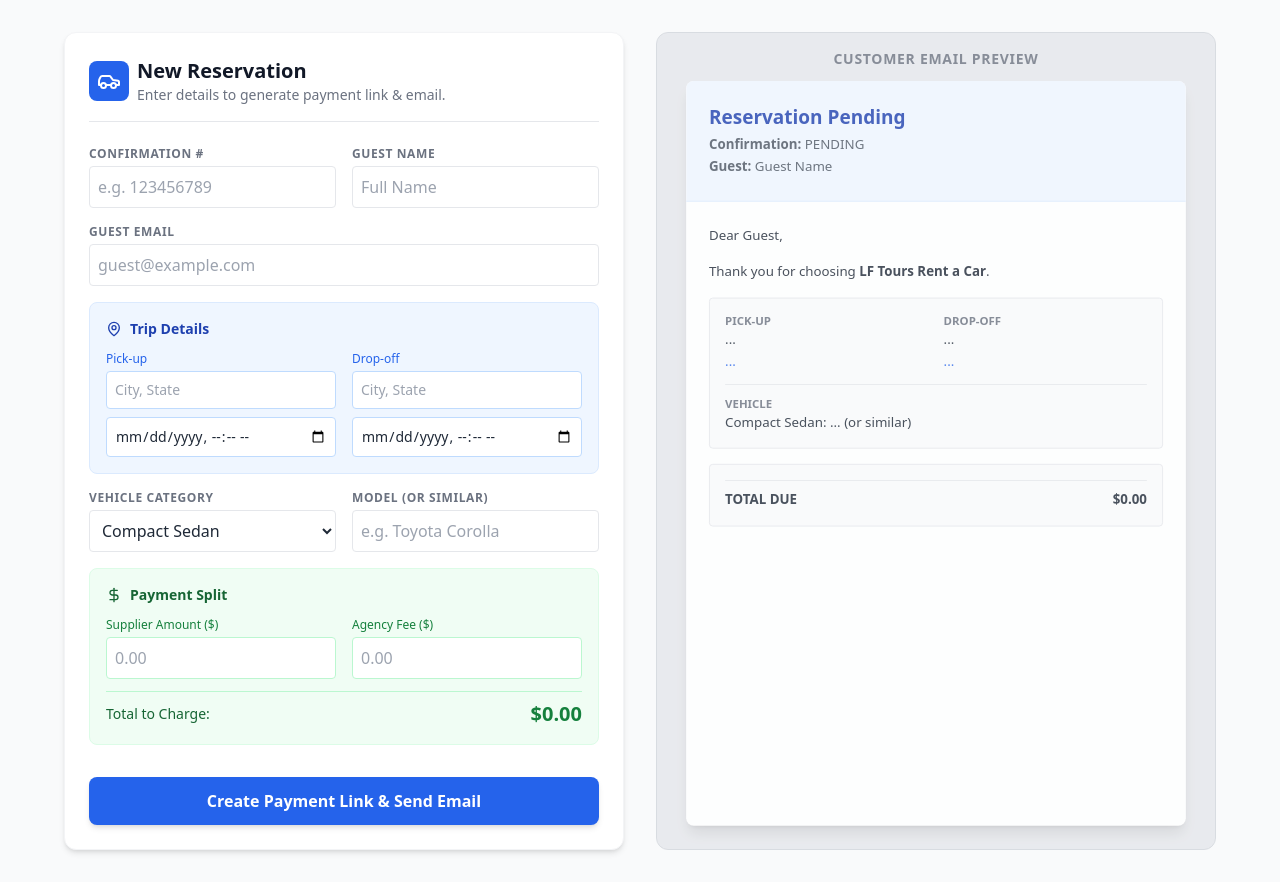
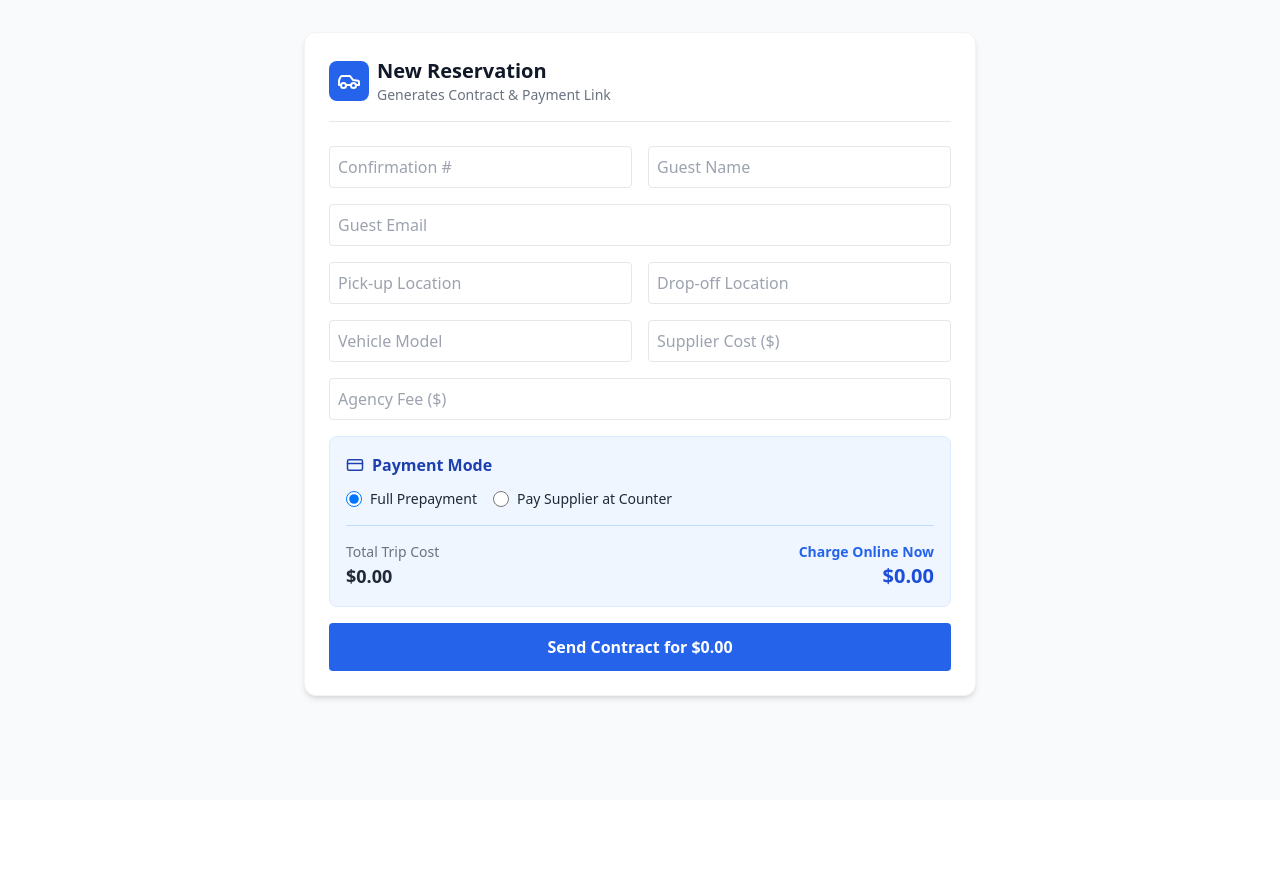
Before and after one commit to Kranti86/Agentportal, a React (Vite) app: page / in a window 1280 px wide. After the commit the page ends 800 px from the top, so only its background shows below. Built offline with nearby package versions, Linux system fonts and the light colour scheme.

Commit message:
Implement payment type selection and calculations
Added payment type selection and updated payment calculations.

```diff
--- a/src/App.jsx
+++ b/src/App.jsx
@@ -1,12 +1,14 @@
 import React, { useState } from 'react';
-import { Send, MapPin, Car, DollarSign, CheckCircle, AlertTriangle } from 'lucide-react';
+import { Send, MapPin, Car, DollarSign, CheckCircle, AlertTriangle, CreditCard } from 'lucide-react';
 
 export default function BookingPortal() {
   const [status, setStatus] = useState('idle');
   const [errorMessage, setErrorMessage] = useState('');
-  const [paymentLink, setPaymentLink] = useState('');
+  const [reviewLink, setReviewLink] = useState('');
 
-  // CHANGED: Default data is now EMPTY, ready for any customer
+  // New State for Payment Type
+  const [paymentType, setPaymentType] = useState('prepaid'); // 'prepaid' or 'pay_at_counter'
+
   const [formData, setFormData] = useState({
     confirmationNumber: '',
     guestName: '',
@@ -15,14 +17,21 @@ export default function BookingPortal() {
     pickupDate: '',
     dropoffLocation: '',
     dropoffDate: '',
-    vehicleCategory: 'Compact Sedan', // Default selection
+    vehicleCategory: 'Compact Sedan',
     vehicleModel: '',
-    supplierName: 'Enterprise Rent A Car', // Default selection
+    supplierName: 'Enterprise Rent A Car',
     supplierAmount: '',
     agencyFee: ''
   });
 
-  const totalAmount = (parseFloat(formData.supplierAmount || 0) + parseFloat(formData.agencyFee || 0)).toFixed(2);
+  // Financial Calculations
+  const supplierVal = parseFloat(formData.supplierAmount || 0);
+  const agencyVal = parseFloat(formData.agencyFee || 0);
+  const totalTripCost = (supplierVal + agencyVal).toFixed(2);
+
+  // Determine what is charged online based on selection
+  const amountToChargeNow = paymentType === 'prepaid' ? totalTripCost : agencyVal.toFixed(2);
+  const amountDueAtCounter = paymentType === 'prepaid' ? '0.00' : supplierVal.toFixed(2);
 
   const handleChange = (e) => {
     setFormData({ ...formData, [e.target.name]: e.target.value });
@@ -32,28 +41,25 @@ export default function BookingPortal() {
     e.preventDefault();
     setStatus('loading');
     setErrorMessage('');
-    setPaymentLink('');
+    setReviewLink('');
 
     try {
-      // Connects to your live Heroku server
       const response = await fetch('https://carrentalemailservice-c73f9b7cf7b6.herokuapp.com/create-booking', {
         method: 'POST',
-        headers: {
-          'Content-Type': 'application/json',
-        },
-        body: JSON.stringify(formData),
+        headers: { 'Content-Type': 'application/json' },
+        body: JSON.stringify({
+          ...formData,
+          paymentType, // Send the selection to the server
+          amountToChargeNow // Explicitly tell server what to charge
+        }),
       });
 
       const result = await response.json();
 
       if (response.ok && result.success) {
         setStatus('success');
-        setPaymentLink(result.link);
-
-        // Optional: Clear form after success so it's ready for the next customer?
-        // setFormData({ ...formData, confirmationNumber: '', guestName: '', guestEmail: '' });
-
-        setTimeout(() => setStatus('idle'), 10000);
+        setReviewLink(result.link);
+        setTimeout(() => setStatus('idle'), 20000);
       } else {
         throw new Error(result.error || 'Failed to create booking');
       }
@@ -61,184 +67,99 @@ export default function BookingPortal() {
     } catch (error) {
       console.error("Booking Error:", error);
       setStatus('error');
-      setErrorMessage(error.message || "Server is not responding. Check API keys.");
+      setErrorMessage(error.message || "Server Error.");
     }
   };
 
   return (
     <div className="min-h-screen bg-gray-50 text-gray-800 p-4 md:p-8 font-sans">
-      <div className="max-w-6xl mx-auto grid grid-cols-1 lg:grid-cols-2 gap-8">
-
-        {/* LEFT COLUMN: INPUT FORM */}
-        <div className="bg-white p-6 rounded-xl shadow-md border border-gray-100">
+      <div className="max-w-2xl mx-auto bg-white p-6 rounded-xl shadow-md border border-gray-100">
           <div className="flex items-center gap-2 mb-6 border-b pb-4">
-            <div className="bg-blue-600 p-2 rounded-lg text-white">
-              <Car size={24} />
-            </div>
+            <div className="bg-blue-600 p-2 rounded-lg text-white"><Car size={24} /></div>
             <div>
               <h1 className="text-xl font-bold text-gray-900">New Reservation</h1>
-              <p className="text-sm text-gray-500">Enter details to generate payment link & email.</p>
+              <p className="text-sm text-gray-500">Generates Contract & Payment Link</p>
             </div>
           </div>
 
           <form onSubmit={handleSubmit} className="space-y-4">
-            {/* Guest Info */}
-            <div className="grid grid-cols-1 md:grid-cols-2 gap-4">
-              <div>
-                <label className="block text-xs font-semibold text-gray-500 uppercase tracking-wider mb-1">Confirmation #</label>
-                <input required type="text" name="confirmationNumber" value={formData.confirmationNumber} onChange={handleChange} className="w-full p-2 border rounded focus:ring-2 focus:ring-blue-500 outline-none" placeholder="e.g. 123456789" />
-              </div>
-              <div>
-                <label className="block text-xs font-semibold text-gray-500 uppercase tracking-wider mb-1">Guest Name</label>
-                <input required type="text" name="guestName" value={formData.guestName} onChange={handleChange} className="w-full p-2 border rounded focus:ring-2 focus:ring-blue-500 outline-none" placeholder="Full Name" />
-              </div>
+            {/* ... Existing Input Fields ... */}
+            <div className="grid grid-cols-2 gap-4">
+              <input required type="text" name="confirmationNumber" value={formData.confirmationNumber} onChange={handleChange} className="w-full p-2 border rounded" placeholder="Confirmation #" />
+              <input required type="text" name="guestName" value={formData.guestName} onChange={handleChange} className="w-full p-2 border rounded" placeholder="Guest Name" />
+            </div>
+            <input required type="email" name="guestEmail" value={formData.guestEmail} onChange={handleChange} className="w-full p-2 border rounded" placeholder="Guest Email" />
+
+            <div className="grid grid-cols-2 gap-4">
+               <input required type="text" name="pickupLocation" value={formData.pickupLocation} onChange={handleChange} className="w-full p-2 border rounded" placeholder="Pick-up Location" />
+               <input required type="text" name="dropoffLocation" value={formData.dropoffLocation} onChange={handleChange} className="w-full p-2 border rounded" placeholder="Drop-off Location" />
             </div>
 
-            <div>
-                <label className="block text-xs font-semibold text-gray-500 uppercase tracking-wider mb-1">Guest Email</label>
-                <input required type="email" name="guestEmail" value={formData.guestEmail} onChange={handleChange} className="w-full p-2 border rounded focus:ring-2 focus:ring-blue-500 outline-none" placeholder="guest@example.com" />
+            <div className="grid grid-cols-2 gap-4">
+               <input required type="text" name="vehicleModel" value={formData.vehicleModel} onChange={handleChange} className="w-full p-2 border rounded" placeholder="Vehicle Model" />
+               <input required type="number" step="0.01" name="supplierAmount" value={formData.supplierAmount} onChange={handleChange} className="w-full p-2 border rounded" placeholder="Supplier Cost ($)" />
             </div>
+             <input required type="number" step="0.01" name="agencyFee" value={formData.agencyFee} onChange={handleChange} className="w-full p-2 border rounded" placeholder="Agency Fee ($)" />
 
-            {/* Locations & Dates */}
-            <div className="p-4 bg-blue-50 rounded-lg space-y-3 border border-blue-100">
-              <h3 className="font-semibold text-blue-800 text-sm flex items-center gap-2"><MapPin size={16}/> Trip Details</h3>
-              <div className="grid grid-cols-1 md:grid-cols-2 gap-4">
+            {/* PAYMENT TYPE TOGGLE */}
+            <div className="bg-blue-50 p-4 rounded-lg border border-blue-100">
+              <h3 className="font-bold text-blue-800 mb-3 flex items-center gap-2"><CreditCard size={18}/> Payment Mode</h3>
+              <div className="flex gap-4">
+                <label className="flex items-center gap-2 cursor-pointer">
+                  <input
+                    type="radio"
+                    name="ptype"
+                    checked={paymentType === 'prepaid'}
+                    onChange={() => setPaymentType('prepaid')}
+                    className="w-4 h-4 text-blue-600"
+                  />
+                  <span className="text-sm font-medium">Full Prepayment</span>
+                </label>
+                <label className="flex items-center gap-2 cursor-pointer">
+                  <input
+                    type="radio"
+                    name="ptype"
+                    checked={paymentType === 'pay_at_counter'}
+                    onChange={() => setPaymentType('pay_at_counter')}
+                    className="w-4 h-4 text-blue-600"
+                  />
+                  <span className="text-sm font-medium">Pay Supplier at Counter</span>
+                </label>
+              </div>
+
+              {/* DYNAMIC TOTALS DISPLAY */}
+              <div className="mt-4 pt-4 border-t border-blue-200 grid grid-cols-2 gap-4 text-sm">
                 <div>
-                  <label className="block text-xs text-blue-600 mb-1">Pick-up</label>
-                  <input required type="text" name="pickupLocation" value={formData.pickupLocation} onChange={handleChange} className="w-full p-2 border border-blue-200 rounded text-sm mb-2" placeholder="City, State" />
-                  <input required type="datetime-local" name="pickupDate" value={formData.pickupDate} onChange={handleChange} className="w-full p-2 border border-blue-200 rounded text-sm" />
+                  <span className="text-gray-500 block">Total Trip Cost</span>
+                  <span className="font-bold text-gray-800 text-lg">${totalTripCost}</span>
                 </div>
-                <div>
-                  <label className="block text-xs text-blue-600 mb-1">Drop-off</label>
-                  <input required type="text" name="dropoffLocation" value={formData.dropoffLocation} onChange={handleChange} className="w-full p-2 border border-blue-200 rounded text-sm mb-2" placeholder="City, State" />
-                  <input required type="datetime-local" name="dropoffDate" value={formData.dropoffDate} onChange={handleChange} className="w-full p-2 border border-blue-200 rounded text-sm" />
+                <div className="text-right">
+                  <span className="text-blue-600 block font-bold">Charge Online Now</span>
+                  <span className="font-black text-blue-700 text-xl">${amountToChargeNow}</span>
+                  {paymentType === 'pay_at_counter' && (
+                    <span className="text-xs text-orange-600 block mt-1">Due at Counter: ${amountDueAtCounter}</span>
+                  )}
                 </div>
               </div>
             </div>
 
-            {/* Vehicle */}
-            <div className="grid grid-cols-1 md:grid-cols-2 gap-4">
-               <div>
-                  <label className="block text-xs font-semibold text-gray-500 uppercase tracking-wider mb-1">Vehicle Category</label>
-                  <select name="vehicleCategory" value={formData.vehicleCategory} onChange={handleChange} className="w-full p-2 border rounded bg-white">
-                    <option>Compact Sedan</option>
-                    <option>Mid-size Sedan</option>
-                    <option>Minivan</option>
-                    <option>SUV</option>
-                    <option>Luxury</option>
-                  </select>
-               </div>
-               <div>
-                  <label className="block text-xs font-semibold text-gray-500 uppercase tracking-wider mb-1">Model (or similar)</label>
-                  <input required type="text" name="vehicleModel" value={formData.vehicleModel} onChange={handleChange} className="w-full p-2 border rounded" placeholder="e.g. Toyota Corolla" />
-               </div>
-            </div>
+            {/* STATUS MESSAGES */}
+            {status === 'error' && <p className="text-red-600 text-sm bg-red-50 p-3 rounded">{errorMessage}</p>}
 
-            {/* Financials */}
-            <div className="p-4 bg-green-50 rounded-lg space-y-3 border border-green-100">
-               <h3 className="font-semibold text-green-800 text-sm flex items-center gap-2"><DollarSign size={16}/> Payment Split</h3>
-               <div className="grid grid-cols-2 gap-4">
-                  <div>
-                    <label className="block text-xs text-green-700 mb-1">Supplier Amount ($)</label>
-                    <input required type="number" step="0.01" name="supplierAmount" value={formData.supplierAmount} onChange={handleChange} className="w-full p-2 border border-green-200 rounded" placeholder="0.00" />
-                  </div>
-                  <div>
-                    <label className="block text-xs text-green-700 mb-1">Agency Fee ($)</label>
-                    <input required type="number" step="0.01" name="agencyFee" value={formData.agencyFee} onChange={handleChange} className="w-full p-2 border border-green-200 rounded" placeholder="0.00" />
-                  </div>
-               </div>
-               <div className="flex justify-between items-center pt-2 border-t border-green-200">
-                  <span className="text-sm font-medium text-green-800">Total to Charge:</span>
-                  <span className="text-xl font-bold text-green-700">${totalAmount}</span>
-               </div>
-            </div>
+            {status === 'success' && (
+              <div className="bg-green-50 text-green-800 p-4 rounded border border-green-200">
+                <p className="font-bold flex items-center gap-2"><CheckCircle size={18}/> Sent Successfully!</p>
+                <p className="text-sm mt-1">Contract link sent to <strong>{formData.guestEmail}</strong>.</p>
+                <div className="mt-2 text-xs bg-white p-2 border rounded break-all">
+                   <strong>Review Link:</strong> <a href={reviewLink} target="_blank" className="text-blue-600 underline">{reviewLink}</a>
+                </div>
+              </div>
+            )}
 
-            {/* Actions */}
-            <div className="pt-4 space-y-3">
-              {status === 'error' && (
-                <div className="bg-red-50 border border-red-200 text-red-700 px-4 py-3 rounded flex items-start gap-2">
-                  <AlertTriangle size={20} className="mt-0.5 shrink-0" />
-                  <div>
-                    <p className="font-bold text-sm">Submission Failed</p>
-                    <p className="text-xs">{errorMessage}</p>
-                  </div>
-                </div>
-              )}
-
-              {status === 'success' && (
-                <div className="bg-green-50 border border-green-200 text-green-800 px-4 py-3 rounded">
-                  <div className="flex items-center gap-2 mb-2">
-                    <CheckCircle size={20} className="text-green-600" />
-                    <span className="font-bold text-sm">Success! Email Sent.</span>
-                  </div>
-                  <p className="text-xs text-green-700 mb-2">
-                    Payment link created and email sent to <strong>{formData.guestEmail}</strong>.
-                  </p>
-                  {paymentLink && (
-                    <div className="text-xs break-all bg-white p-2 border border-green-200 rounded">
-                      <strong>Stripe Link:</strong> <a href={paymentLink} target="_blank" rel="noreferrer" className="text-blue-600 underline">{paymentLink}</a>
-                    </div>
-                  )}
-                </div>
-              )}
-
-              <button
-                type="submit"
-                disabled={status === 'loading' || status === 'success'}
-                className={`w-full py-3 px-6 rounded-lg font-bold text-white flex justify-center items-center gap-2 transition-all shadow-md ${
-                  status === 'success' ? 'bg-green-600 cursor-default' : status === 'loading' ? 'bg-blue-400 cursor-wait' : 'bg-blue-600 hover:bg-blue-700'
-                }`}
-              >
-                {status === 'loading' ? 'Creating Link...' : status === 'success' ? 'Sent Successfully' : 'Create Payment Link & Send Email'}
-              </button>
-            </div>
+            <button type="submit" disabled={status === 'loading' || status === 'success'} className="w-full py-3 bg-blue-600 text-white font-bold rounded hover:bg-blue-700 disabled:opacity-50">
+              {status === 'loading' ? 'Processing...' : `Send Contract for $${amountToChargeNow}`}
+            </button>
           </form>
-        </div>
-
-        {/* RIGHT COLUMN: PREVIEW */}
-        <div className="hidden lg:block bg-gray-200 p-4 rounded-xl border border-gray-300 overflow-hidden opacity-80 hover:opacity-100 transition-opacity">
-          <h2 className="text-sm font-bold text-gray-500 uppercase mb-3 tracking-wider text-center">Customer Email Preview</h2>
-          <div className="bg-white rounded-lg shadow-lg overflow-hidden text-sm leading-relaxed h-full max-h-[800px] overflow-y-auto transform scale-95 origin-top">
-            {/* PREVIEW CONTENT UPDATES DYNAMICALLY AS YOU TYPE */}
-            <div className="bg-blue-50 p-6 border-b border-blue-100">
-               <h2 className="text-blue-800 text-xl font-bold">Reservation Pending</h2>
-               <p className="text-gray-600 mt-1"><strong>Confirmation:</strong> {formData.confirmationNumber || "PENDING"}</p>
-               <p className="text-gray-600"><strong>Guest:</strong> {formData.guestName || "Guest Name"}</p>
-            </div>
-
-            <div className="p-6 space-y-4">
-              <p>Dear {formData.guestName ? formData.guestName.split(' ')[0] : "Guest"},</p>
-              <p>Thank you for choosing <strong>LF Tours Rent a Car</strong>.</p>
-
-              <div className="bg-gray-50 p-4 rounded border border-gray-200">
-                 <div className="grid grid-cols-2 gap-4 mb-3">
-                    <div>
-                       <div className="text-xs text-gray-500 uppercase font-bold">Pick-up</div>
-                       <div>{formData.pickupLocation || "..."}</div>
-                       <div className="text-blue-600 font-medium">{formData.pickupDate ? new Date(formData.pickupDate).toLocaleString() : "..."}</div>
-                    </div>
-                    <div>
-                       <div className="text-xs text-gray-500 uppercase font-bold">Drop-off</div>
-                       <div>{formData.dropoffLocation || "..."}</div>
-                       <div className="text-blue-600 font-medium">{formData.dropoffDate ? new Date(formData.dropoffDate).toLocaleString() : "..."}</div>
-                    </div>
-                 </div>
-                 <div className="border-t pt-3 mt-2">
-                    <div className="text-xs text-gray-500 uppercase font-bold">Vehicle</div>
-                    <div className="font-medium">{formData.vehicleCategory}: {formData.vehicleModel || "..."} (or similar)</div>
-                 </div>
-              </div>
-
-              <div className="bg-gray-50 p-4 rounded border border-gray-200">
-                 <div className="flex justify-between font-bold text-gray-800 border-t pt-2">
-                   <span>TOTAL DUE</span>
-                   <span>${totalAmount}</span>
-                 </div>
-              </div>
-            </div>
-          </div>
-        </div>
-
       </div>
     </div>
   );
```
